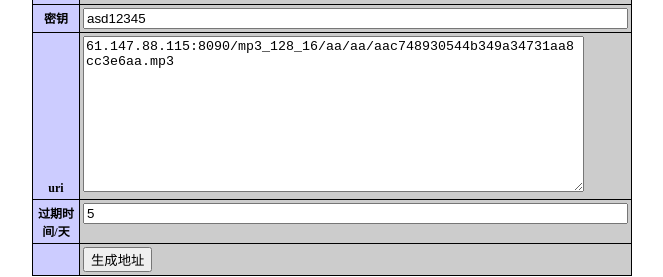
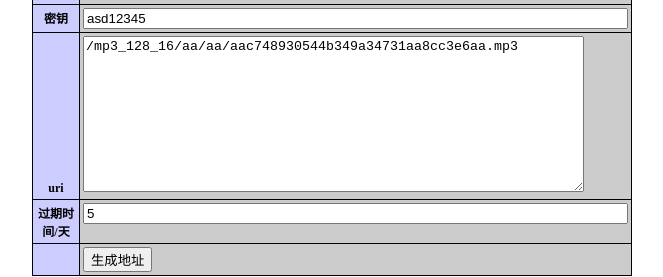
Before and after one commit to zeus911/itsys, a plain HTML site: page static/yyc/index.html in a window 1280 px wide. Shown: the part 195-472 px from the top of the page, without its empty margins (308-971 px from the left). Drawn offline with Linux system fonts and the light colour scheme.

Commit message:
update static/yyc/index.html

```diff
--- a/static/yyc/index.html
+++ b/static/yyc/index.html
@@ -36,7 +36,7 @@ hi9.h0b1.musiqueking.com</textarea>
 		</td></tr>
 		<tr><th>密钥</th><td><input type="text" size="65" name="key" value="asd12345"></td></tr>
 		<tr><th>uri</th><td>
-			<textarea name="uriList" cols="60" rows="10">61.147.88.115:8090/mp3_128_16/aa/aa/aac748930544b349a34731aa8cc3e6aa.mp3</textarea>
+			<textarea name="uriList" cols="60" rows="10">/mp3_128_16/aa/aa/aac748930544b349a34731aa8cc3e6aa.mp3</textarea>
 		</td></tr>
 		<tr><th>过期时间/天</th><td><input type="text" size="65" name="days" value="5"></td></tr>
 		<tr><th>&nbsp;</th><td><input type="submit" value="生成地址"></td></tr>
```
